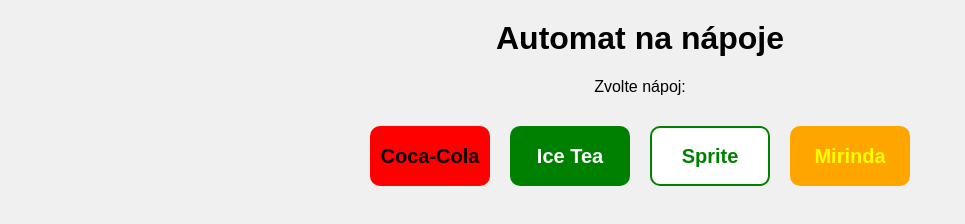
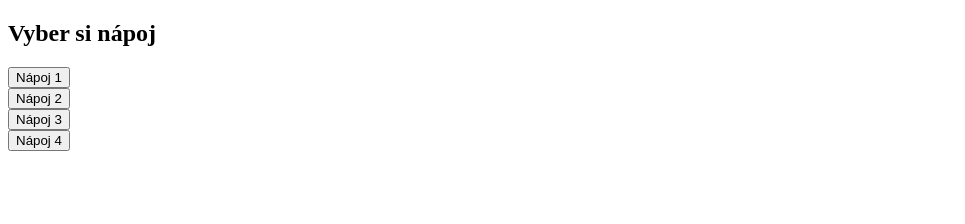
Before and after one commit to danekddr4/Automat, a plain HTML site: page index.html in a window 1280 px wide. Shown: the whole page, without its empty margins (0-965 px from the left). Drawn offline with Linux system fonts and the light colour scheme.

Commit message:
Update index.html

```diff
--- a/index.html
+++ b/index.html
@@ -4,41 +4,20 @@
     <meta charset="UTF-8">
     <meta name="viewport" content="width=device-width, initial-scale=1.0">
     <title>Automat na nápoje</title>
-    <style>
-        body { font-family: Arial, sans-serif; text-align: center; background-color: #f0f0f0; }
-        h1 { margin-top: 20px; }
-        .container { display: flex; flex-wrap: wrap; justify-content: center; margin-top: 20px; }
-        .button {
-            width: 120px; height: 60px; margin: 10px; font-size: 20px; font-weight: bold;
-            border: none; cursor: pointer; border-radius: 10px;
-        }
-        .cocacola { background-color: red; color: black; }
-        .icetea { background-color: green; color: white; }
-        .sprite { background-color: white; color: green; border: 2px solid green; }
-        .mirinda { background-color: orange; color: yellow; }
-    </style>
 </head>
 <body>
-
-    <h1>Automat na nápoje</h1>
-    <p>Zvolte nápoj:</p>
-    <div class="container">
-        <button class="button cocacola" onclick="sendRequest('cocacola')">Coca-Cola</button>
-        <button class="button icetea" onclick="sendRequest('icetea')">Ice Tea</button>
-        <button class="button sprite" onclick="sendRequest('sprite')">Sprite</button>
-        <button class="button mirinda" onclick="sendRequest('mirinda')">Mirinda</button>
-    </div>
+    <h2>Vyber si nápoj</h2>
+    <button onclick="sendRequest(1)">Nápoj 1</button><br>
+    <button onclick="sendRequest(2)">Nápoj 2</button><br>
+    <button onclick="sendRequest(3)">Nápoj 3</button><br>
+    <button onclick="sendRequest(4)">Nápoj 4</button><br>
 
     <script>
-        function sendRequest(drink) {
-            fetch(`http://192.168.0.141/drink?name=${drink}`, {
-                method: 'GET',
-                mode: 'no-cors'
-            })
-            .then(() => alert(`Požadavek na ${drink} odeslán!`))
-            .catch(error => console.error("Chyba při odesílání požadavku:", error));
+        function sendRequest(num) {
+            fetch(`http://192.168.1.100/relay?num=${num}`)
+                .then(response => response.text())
+                .then(data => console.log(data));
         }
     </script>
-
 </body>
 </html>
```
